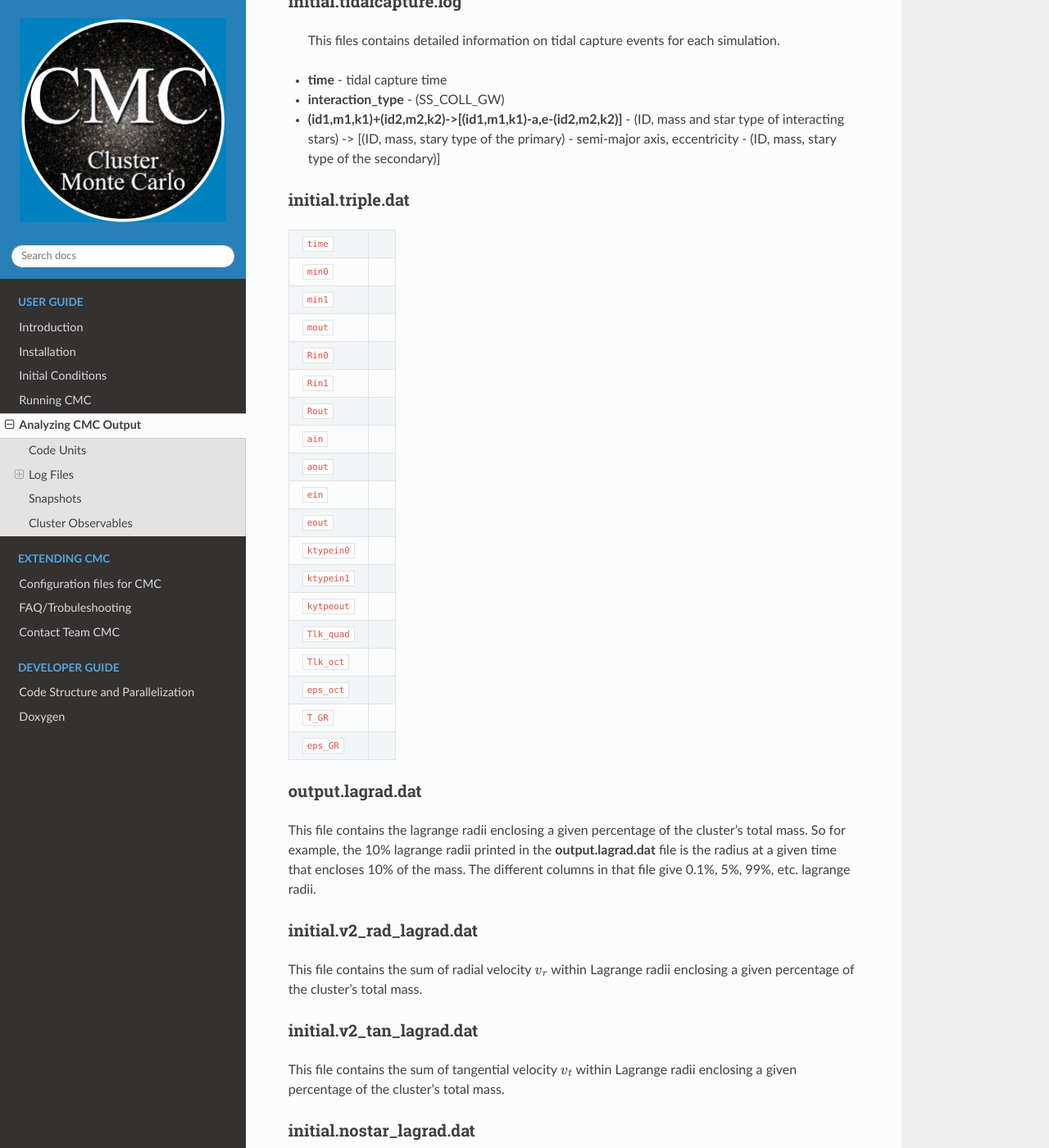
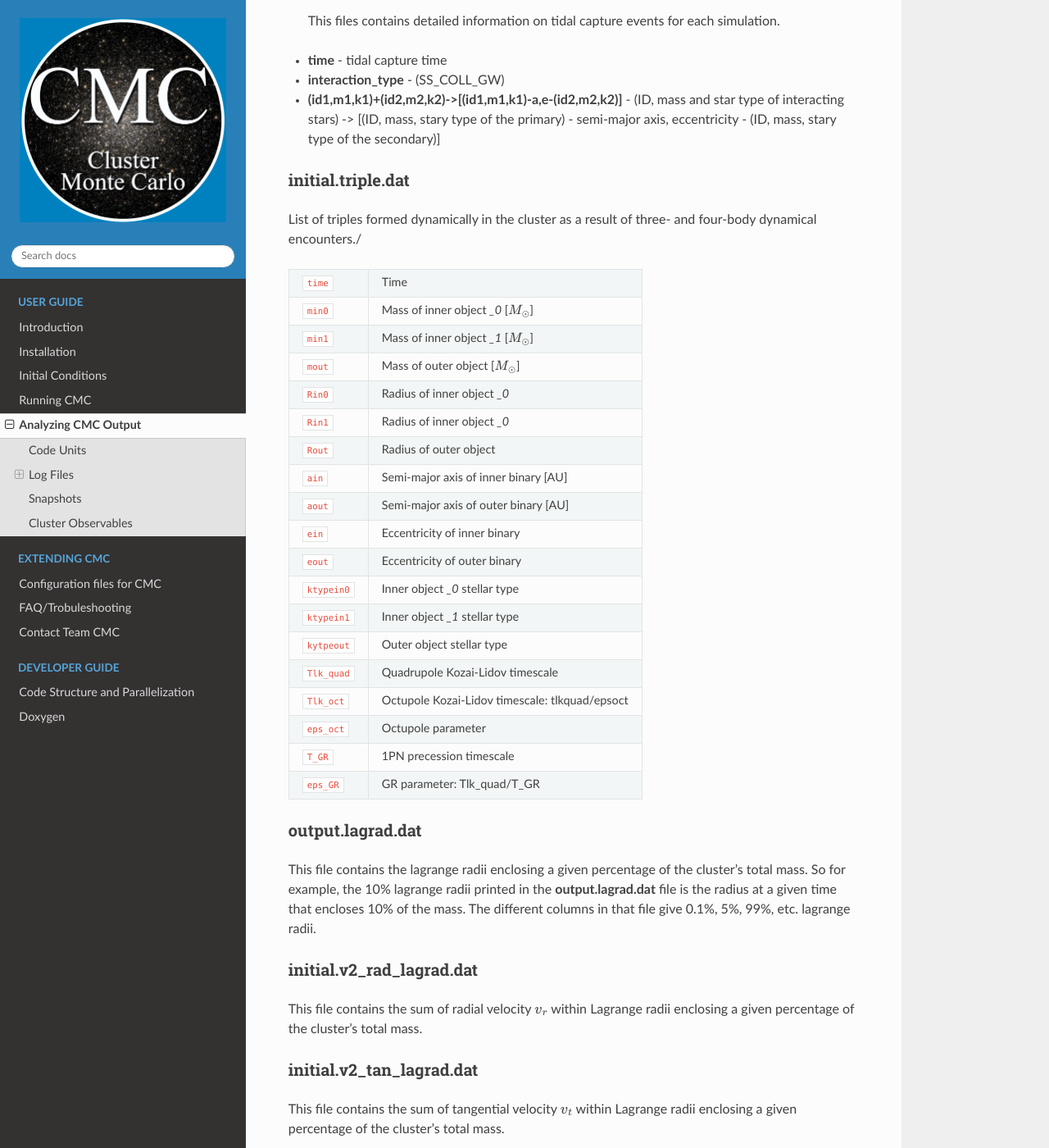
Before and after one commit to ClusterMonteCarlo/CMC-COSMIC, a Sphinx documentation site: the page built from docs/sphinx/source/output/index.rst, in a window 1280 px wide and 1400 px high, scrolled down 12703 px. Shown: the whole window at 82% size. Built offline with Sphinx 7.4.7 and the Read the Docs theme 2.0.0, drawn with Linux system fonts in a browser that asks for light colours; formulas are drawn with MathJax 3; the version number could not be read and is left out; some of the changed text lies outside the part shown.

Commit message:
Update index.rst

```diff
--- a/docs/sphinx/source/output/index.rst
+++ b/docs/sphinx/source/output/index.rst
@@ -542,26 +541,28 @@ initial.tidalcapture.log
 initial.triple.dat
 ------------------
 
+List of triples formed dynamically in the cluster as a result of three- and four-body dynamical encounters./
+
 ==============================  =====================================================
-``time``
-``min0``
-``min1``
-``mout``
-``Rin0``
-``Rin1``
-``Rout``
-``ain``
-``aout``
-``ein``
-``eout``
-``ktypein0``
-``ktypein1``
-``kytpeout``
-``Tlk_quad``
-``Tlk_oct``
-``eps_oct``
-``T_GR``
-``eps_GR``
+``time``                         Time
+``min0``                         Mass of inner object `_0` [:math:`M_{\odot}`]
+``min1``                         Mass of inner object `_1` [:math:`M_{\odot}`]
+``mout``                         Mass of outer object [:math:`M_{\odot}`]
+``Rin0``                         Radius of inner object `_0`
+``Rin1``                         Radius of inner object `_0`
+``Rout``                         Radius of outer object
+``ain``                          Semi-major axis of inner binary [AU]
+``aout``                         Semi-major axis of outer binary [AU]
+``ein``                          Eccentricity of inner binary
+``eout``                         Eccentricity of outer binary
+``ktypein0``                     Inner object `_0` stellar type
+``ktypein1``                     Inner object `_1` stellar type
+``kytpeout``                     Outer object stellar type
+``Tlk_quad``                     Quadrupole Kozai-Lidov timescale
+``Tlk_oct``                      Octupole Kozai-Lidov timescale: tlkquad/epsoct
+``eps_oct``                      Octupole parameter
+``T_GR``                         1PN precession timescale
+``eps_GR``                       GR parameter: Tlk_quad/T_GR
 ==============================  =====================================================
 
 output.lagrad.dat
@@ -711,29 +712,29 @@ initial.3bb.log
 This file contains information about three body binaries.
 
 ==============================  =====================================================
-``time``
-``k1``
-``k2``
-``k3``
-``id1``
-``id2``
-``id3``
-``m1``
-``m2``
-``m3``
+``time``                         Time
+``k1``                           Stellar type of object `_1`
+``k2``                           Stellar type of object `_2`
+``k3``                           Stellar type of object `_3`
+``id1``                          ID of object `_1`
+``id2``                          ID of object `_2`
+``id3``                          ID of object `_3`
+``m1``                           Mass of object `_1`
+``m2``                           Mass of object `_2`
+``m3``                           Mass of object `_3`
 ``ave_local_mass``
 ``n_local``
 ``sigma_local``
 ``eta``
 ``Eb``
-``ecc``
-``a``                         [AU]
-``r_peri``                    [AU]
+``ecc``                        Eccentricty
+``a``                          Semi-major axis [AU]
+``r_peri``                     Pericenter distance [AU]
 ``r(bin)``
 ``r(single)``
-``vr(bin)``
-``vt(bin)``
-``vr(single)``
+``vr(bin)``                     Radial velocity of binary
+``vt(bin)``                     Tangential velocity of binary
+``vr(single)``                  Radial velocity of single object
 ``vt(single)``
 ``phi(bin)``
 ``phi(single)``
```
Also changed, not shown: other parts of docs/sphinx/source/output/index.rst (+1 -2 lines).
